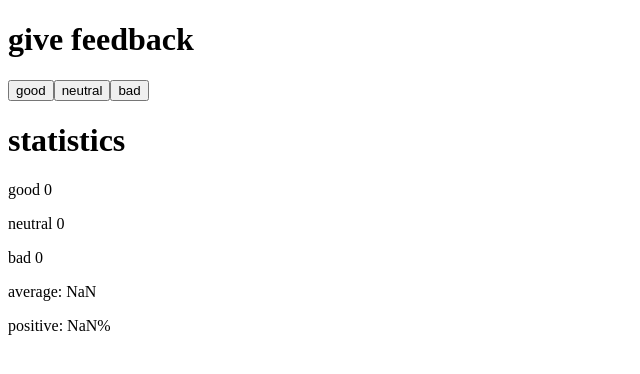
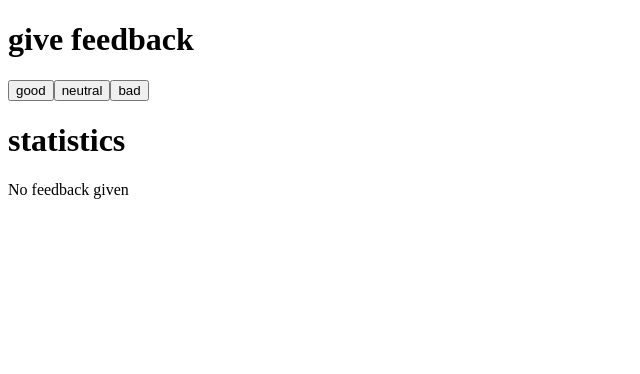
Before and after one commit to KrystianOg/fullstackopen-course, a React (Vite) app in the folder part1/exercises 1.6-1.14/: page / in a window 1280 px wide. Shown: the top 374 px of the page, without its empty margins (0-640 px from the left). Built offline with nearby package versions, Linux system fonts and the light colour scheme.

Commit message:
exercise 1.9

```diff
--- a/part1/exercises 1.6-1.14/src/App.tsx
+++ b/part1/exercises 1.6-1.14/src/App.tsx
@@ -6,16 +6,26 @@ interface StatisticsProps {
 	bad: number;
 }
 
-const Statistics = ({ good, neutral, bad }: StatisticsProps) => (
+const Statistics = ({ good, neutral, bad }: StatisticsProps) => {
+	return (
 		<div>
 			<h1>statistics</h1>
+			{good + neutral + bad > 0 ? (
+				<>
 					<p>good {good}</p>
 					<p>neutral {neutral}</p>
 					<p>bad {bad}</p>
 					<p>average: {(good - bad) / (good + neutral + bad)}</p>
 					<p>positive: {(good * 100) / (good + neutral + bad)}%</p>
+				</>
+			) : (
+				<>
+					<p>No feedback given</p>
+				</>
+			)}
 		</div>
 	);
+};
 
 const App = () => {
 	// save clicks of each button to its own state
```
Lines whose indentation alone changed are shown as unchanged.
